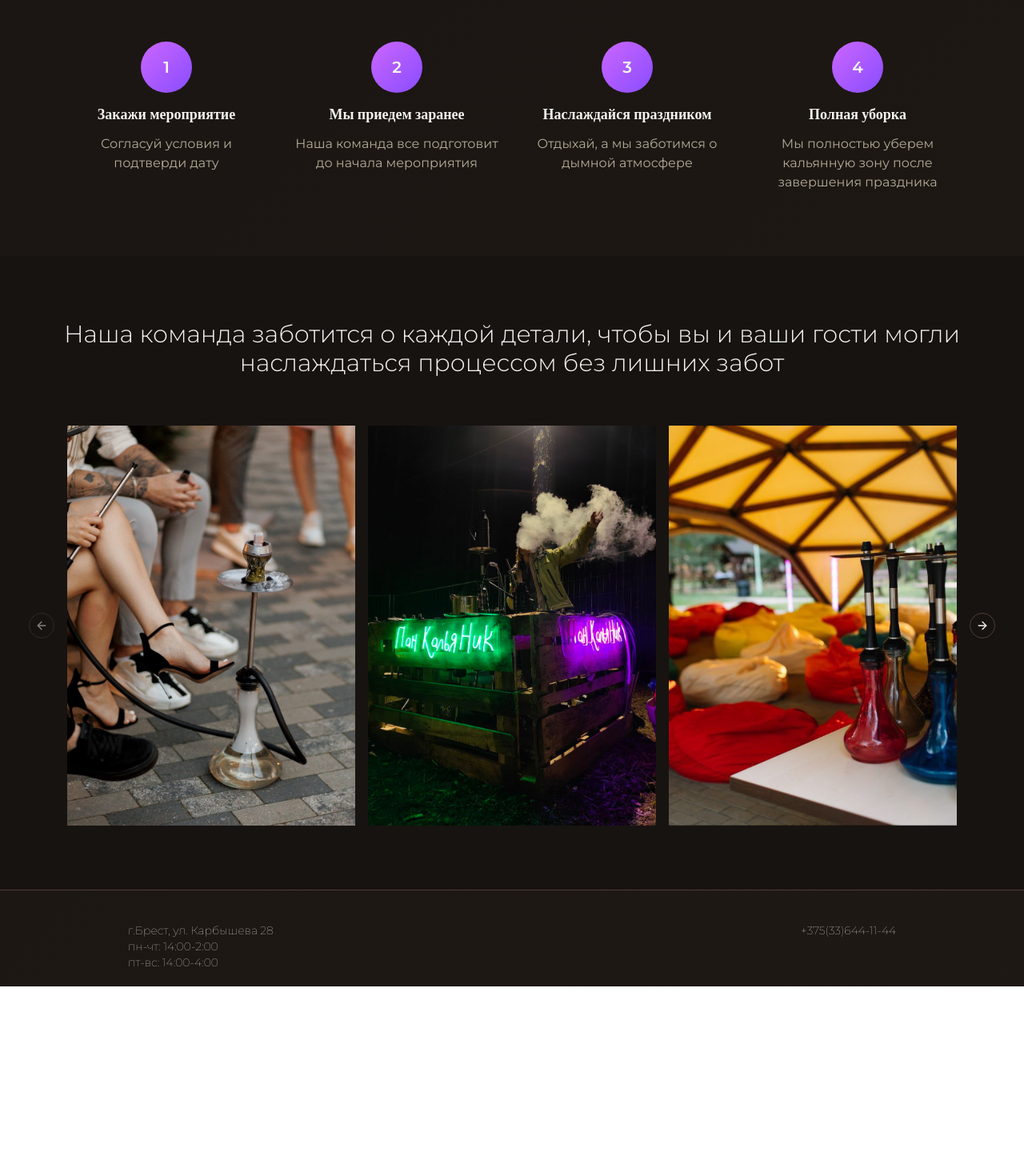
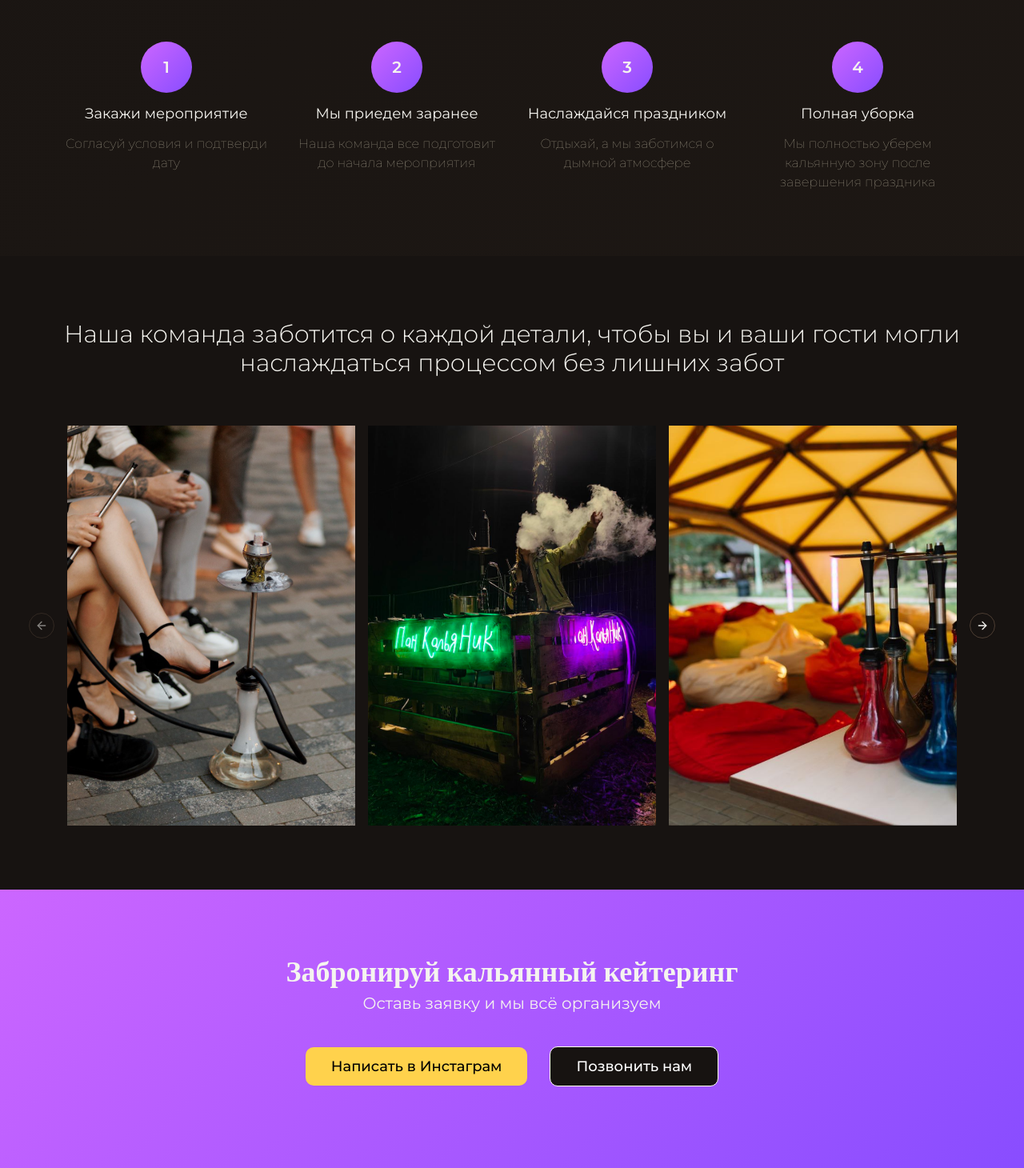
Before and after one commit to MaryKunts/pan-kalyanik, a Next.js app: page /catering in a window 1280 px wide. Shown: the part 1990-3450 px from the top of the page at 80% size. Before the commit the page ends 3223 px from the top, so only its background shows below. Built offline with nearby package versions, Linux system fonts and the light colour scheme; a web font is replaced by a local one.

Commit message:
added booking section, added dividers to hookah-bar page

```diff
--- a/src/app/catering/components/cateringStepsSection/CateringStepsSection.tsx
+++ b/src/app/catering/components/cateringStepsSection/CateringStepsSection.tsx
@@ -33,8 +33,8 @@ export default function CateringStepsSection() {
               <div className="w-16 h-16 bg-gradient rounded-full text-xl font-semibold flex items-center justify-center">
                 {index + 1}
               </div>
-              <h4 className="font-semibold font-heading text-lg">{title}</h4>
-              <p className="text-muted-foreground">{description}</p>
+              <h4 className="font-[400] text-lg">{title}</h4>
+              <p className="text-muted-foreground font-thin">{description}</p>
             </div>
           );
         })}
--- a/src/app/catering/page.tsx
+++ b/src/app/catering/page.tsx
@@ -1,3 +1,4 @@
+import { BookingSection } from "@/components/bookingSection";
 import { CateringAdvantagesSection } from "./components/cateringAdvantagesSection";
 import { CateringImagesSection } from "./components/cateringImagesSection";
 import { CateringMainSection } from "./components/cateringMainSection";
@@ -12,6 +13,10 @@ export default function CateringPage() {
       <CateringTerms />
       <CateringStepsSection />
       <CateringImagesSection />
+      <BookingSection
+        title="Забронируй кальянный кейтеринг"
+        subtitle="Оставь заявку и мы всё организуем"
+      />
     </>
   );
 }
--- a/src/app/components/blogSection/BlogSection.tsx
+++ b/src/app/components/blogSection/BlogSection.tsx
@@ -18,10 +18,10 @@ export default function BlogSection() {
           className="self-center rounded-lg border-2 border-border brightness-90 transition-all duration-300 hover:border-accent"
         />
         <div className="flex flex-col gap-5 pt-3">
-          <h3 className="font-heading font-semibold text-2xl text-center lg:text-left">
+          <h3 className="font-[300] text-2xl text-center lg:text-left">
             Подпишись на блог Пана
           </h3>
-          <div className="text-muted-foreground flex flex-col gap-3">
+          <div className="text-muted-foreground flex flex-col gap-3 font-thin text-lg">
             <p>
               Всё самое интересное в одном месте: тренды, новинки, обзоры
               табаков
--- a/src/app/hookah-bar/components/barAboutSection/BarAboutSection.tsx
+++ b/src/app/hookah-bar/components/barAboutSection/BarAboutSection.tsx
@@ -2,14 +2,14 @@ import { ImageCarousel } from "@/components/imageCarousel";
 
 export default function BarAboutSection() {
   return (
-    <section className="my-20 mx-auto font-thin md:text-xl flex flex-col items-center justify-center text-center max-w-10/12 gap-9">
+    <section className="my-20 mx-auto font-thin md:text-xl flex flex-col items-center justify-center text-center max-w-10/12 gap-7">
       <div>
         У нас более <span className="text-gradient">30 настольных игр</span>,
         чтобы весело провести время в компании друзей. Авторское меню коктейлей
         дополнит вечер, а разнообразие табаков и профессиональная подача кальяна
         превратят ваш визит в настоящее удовольствие.
       </div>
-
+      <div className="w-5/12 mx-auto h-[1px] bg-muted-foreground"></div>
       <div>
         Для компаний и ценителей уединённого отдыха мы предлагаем
         <span className="text-gradient"> две просторные VIP-зоны</span>. Одна —
@@ -17,7 +17,7 @@ export default function BarAboutSection() {
         вечера или геймерской сессии. Вторая — с большим столом и телевизором,
         отлично подходит для дружеских встреч, игр и просмотра трансляций.
       </div>
-
+      <div className="w-5/12 mx-auto h-[1px] bg-muted-foreground"></div>
       <div>
         Мы регулярно показываем
         <span className="text-gradient"> спортивные и киберспортивные </span>
--- a/src/app/hookah-bar/components/contactsSection/ContactsSection.tsx
+++ b/src/app/hookah-bar/components/contactsSection/ContactsSection.tsx
@@ -6,7 +6,7 @@ import { PanKalyanik } from "@/const/panKalyanik";
 export default function ContactsSection() {
   return (
     <APIProvider apiKey={process.env.NEXT_PUBLIC_GOOGLE_MAPS_API_KEY ?? ""}>
-      <section className="flex flex-col items-center justify-center w-10/12 mx-auto pb-5 gap-10">
+      <section className="flex flex-col items-center justify-center w-10/12 mx-auto pb-20 gap-10">
         <div className="text-2xl md:text-3xl text-center font-heading font-semibold">
           Мы находимся{" "}
           <Link
--- a/src/app/rent/page.tsx
+++ b/src/app/rent/page.tsx
@@ -9,7 +9,10 @@ export default function RentPage() {
       <RentMainSection />
       <RentCardsSection />
       <RentInstructionSection />
-      <BookingSection title="Закажи свой кальян прямо сейчас!" />
+      <BookingSection
+        title="Закажи свой кальян прямо сейчас!"
+        subtitle="Комфорт, вкус и атмосфера приедут к тебе"
+      />
     </>
   );
 }
--- a/src/components/bookingSection/BookingSection.tsx
+++ b/src/components/bookingSection/BookingSection.tsx
@@ -12,7 +12,7 @@ export default function BookingSection({
   subtitle = "Свяжись с нами и обеспечь себе яркий вечер",
 }: Props) {
   return (
-    <section className="bg-gradient py-20 text-center">
+    <section className="bg-gradient py-20 text-center px-5">
       <h3 className="font-heading font-bold text-3xl md:text-4xl ">{title}</h3>
       <div className="text-xl text-center mt-2">{subtitle}</div>
       <div className="flex justify-center flex-col md:flex-row gap-7 items-center my-10">
```
